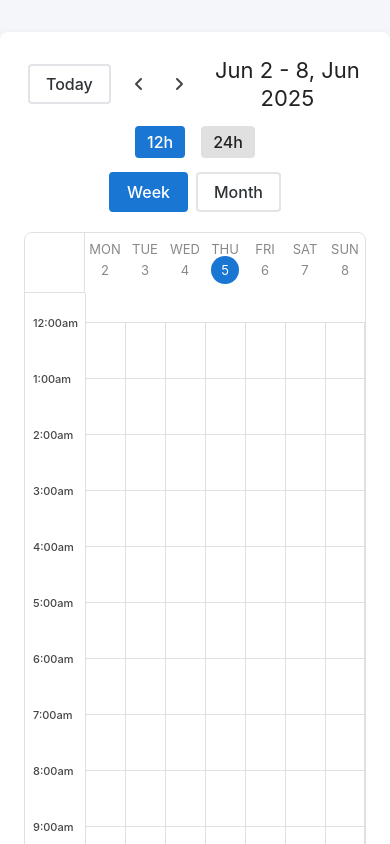
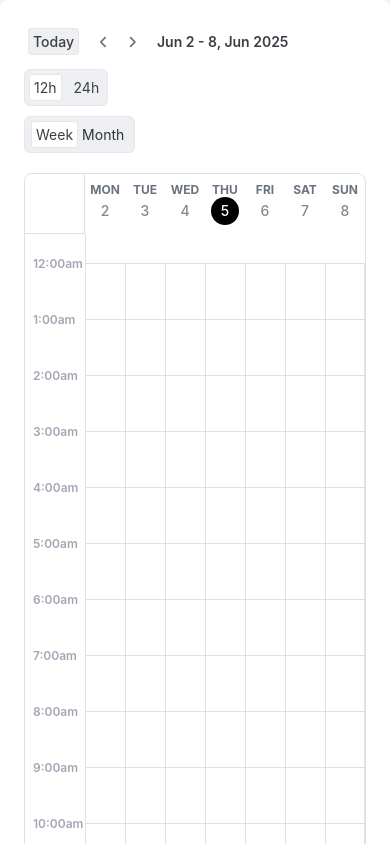
Before and after one commit to Amit-Kumar-Keshri/Calendar-app, a React (Vite) app: page / in a window 390 px wide. Shown: the top 844 px of the page. Built offline with nearby package versions, Linux system fonts and the light colour scheme; no server answers.

Commit message:
updated ui and css

```diff
--- a/src/components/WeekView.tsx
+++ b/src/components/WeekView.tsx
@@ -288,7 +288,7 @@ const WeekView: React.FC<WeekViewProps> = ({ events, onSwitchView }) => {
                 className="weekview-header-cell-date-number"
                 style={{
                   color: isToday ? "#fff" : "#888",
-                  background: isToday ? "#1976d2" : "transparent",
+                  background: isToday ? "#000" : "transparent",
                   borderRadius: isToday ? "50%" : "none",
                 }}
               >
--- a/src/index.css
+++ b/src/index.css
@@ -20,7 +20,7 @@ button {
 }
 
 button:hover {
-  background: #1565c0;
+  background: #292929;
   color: #fff;
 }
 
@@ -29,8 +29,8 @@ h2 {
 }
 
 .calendar-container {
-  max-width: 1100px;
-  margin: 32px auto;
+  max-width: 100%;
+  margin: 0 auto;
   background: #fff;
   border-radius: 8px;
   box-shadow: 0 2px 8px rgba(0, 0, 0, 0.07);
@@ -44,7 +44,7 @@ h2 {
   margin-bottom: 8px;
 }
 
-.month-days > div {
+.month-days>div {
   margin-bottom: 2px;
 }
 
@@ -97,23 +97,7 @@ h2 {
   margin-bottom: 0;
 }
 
-.monthview-nav-btn {
-  background: transparent;
-  color: #2e3336;
-  border: 2px solid #e3e4e7;
-  border-radius: 4px;
-  padding: 6px 16px;
-  margin-right: 8px;
-  font-weight: 500;
-  font-size: 1rem;
-  cursor: pointer;
-  text-transform: capitalize;
-  font-family: var(
-    --gm3-button-outlined-label-text-font,
-    "Inter",
-    sans-serif
-  );
-}
+
 
 .monthview-nav-btn:last-child {
   margin-left: 8px;
@@ -121,29 +105,28 @@ h2 {
 }
 
 .monthview-title {
-  flex: 1;
-  text-align: center;
-  margin: 0;
-  font: 400 22px / 28px "Inter", sans-serif;
+  color: rgb(60, 62, 68);
+  font-family: "Inter", sans-serif;
+  font-weight: 600;
+  font-size: 16px;
 }
 
 .monthview-table .th {
   border: 1px solid #e0e0e0;
   padding: 8px 0;
-  background: #f7f7f7;
+  background: transparent;
   font-weight: 500;
   color: #222;
   text-align: center;
   font-size: 12px;
   line-height: 32px;
-  font-family: var(
-    --gm3-button-outlined-label-text-font,
-    "Inter",
-    sans-serif
-  );
+  font-family: var(--gm3-button-outlined-label-text-font, "Inter", sans-serif);
   color: #444746;
   text-transform: uppercase;
   font-weight: 500;
+  font-family: "Inter", sans-serif;
+  color: #070a0d;
+  font-weight: 700;
 }
 
 .monthview-table .tr {
@@ -179,17 +162,19 @@ h2 {
 }
 
 .monthview-td.monthview-other-month .monthview-date {
-  color: #bbb;
+  color: rgb(60, 62, 68);
   opacity: 0.7;
 }
 
 .monthview-date {
-  font-weight: 500;
-  margin-bottom: 2px;
-  color: #444746;
+  color: rgb(60, 62, 68);
   font-family: "Inter", sans-serif;
   font-size: 16px;
   text-align: center;
+  font-weight: 400;
+  font-size: 14px;
+  line-height: 1.25rem;
+  font-family: "Inter", sans-serif;
 }
 
 .monthview-date.monthview-today {
@@ -245,28 +230,7 @@ h2 {
   margin: 0;
 }
 
-.monthview-switch-month {
-  background: #1976d2;
-  color: #fff;
-  border: 2px solid #1976d2;
-  text-transform: capitalize;
-}
 
-.monthview-switch-week {
-  background: #e0e0e0;
-  color: #222;
-  background: transparent;
-  color: #2e3336;
-  border: 2px solid #e3e4e7;
-  border-radius: 4px;
-  padding: 6px 16px;
-  margin-right: 8px;
-  font-weight: 500;
-  font-size: 1rem;
-  cursor: pointer;
-  text-transform: capitalize;
-  margin: 0;
-}
 
 .weekview-toolbar {
   display: flex;
@@ -275,21 +239,17 @@ h2 {
 }
 
 .weekview-nav-btn {
-  background: transparent;
-  color: #2e3336;
-  border: 2px solid #e3e4e7;
-  border-radius: 4px;
-  padding: 6px 16px;
-  margin-right: 8px;
+  border: 1px solid #e5e7eb;
+  background: #eeeff2;
+  border-radius: 6px;
+  color: rgb(60, 62, 68);
+  font-family: "Inter", sans-serif;
+  font-weight: 400;
+  font-size: 16px;
+  padding: 4px 6px;
+  text-transform: capitalize;
+  margin-right: 10px;
   font-weight: 500;
-  font-size: 1rem;
-  cursor: pointer;
-  text-transform: capitalize;
-  font-family: var(
-    --gm3-button-outlined-label-text-font,
-    "Inter",
-    sans-serif
-  );
 }
 
 .weekview-nav-btn:last-child {
@@ -304,13 +264,27 @@ h2 {
   font: 400 22px / 28px "Inter", sans-serif;
 }
 
-.weekview-switch {
-  margin-top: 0;
-  display: flex;
-  gap: 8px;
+.weekview-switch,
+.monthview-switch {
+  margin-left: 10px;
+  /* display: flex
+; */
+  /* gap: 8px; */
+  border: 1px solid #e5e7eb;
+  background: #eeeff2;
+  border-radius: 6px;
+  color: rgb(60, 62, 68);
+  font-family: "Inter", sans-serif;
+  font-weight: 400;
+  font-size: 16px;
+  padding: 4px 6px;
+  text-transform: capitalize;
+  /* margin-right: 10px; */
+  font-weight: 500;
 }
 
-.weekview-switch-btn {
+.weekview-switch-btn,
+.monthview-switch-btn {
   border: none;
   border-radius: 4px;
   padding: 6px 16px;
@@ -322,11 +296,8 @@ h2 {
 }
 
 .weekview-switch-month {
-  background: #e0e0e0;
-  color: #222;
   background: transparent;
   color: #2e3336;
-  border: 2px solid #e3e4e7;
   border-radius: 4px;
   padding: 6px 16px;
   margin-right: 8px;
@@ -335,13 +306,20 @@ h2 {
   cursor: pointer;
   text-transform: capitalize;
   margin: 0;
+  font-family: "Inter", sans-serif;
+  font-weight: 400;
+  font-size: 14px;
 }
 
 .weekview-switch-week {
-  background: #1976d2;
-  color: #fff;
+  background: #fff;
   cursor: default;
-  border: 2px solid #1976d2;
+  border: 1px solid #e5e7eb;
+  color: rgb(60, 62, 68);
+  font-family: "Inter", sans-serif;
+  font-weight: 400;
+  font-size: 14px;
+  border-radius: 6px;
 }
 
 .weekview-grid {
@@ -364,36 +342,44 @@ h2 {
 
 .weekview-header-cell {
   display: flex;
-  flex-direction: column;
+  /* flex-direction: column; */
+  flex-direction: row;
   align-items: center;
   justify-content: center;
   padding: 0;
   background: transparent;
   border: 1px solid #e0e0e0;
-  min-height: 32px;
+  /* min-height: 32px; */
   /* Removed conflicting styles that were overriding WeekView.tsx */
 }
 
 .weekview-header-cell span:first-child {
   text-transform: uppercase;
-  font-weight: 400; /* Not bold */
-  font-size: 13px; /* Smaller font for day name */
-  color: #888; /* Gray color for day name */
+  font-weight: 400;
+  /* Not bold */
+  font-size: 13px;
+  /* Smaller font for day name */
+  color: #888;
+  /* Gray color for day name */
   margin-bottom: 0;
   text-align: center;
-  letter-spacing: "normal"; /* Corrected: should be a string literal */
+  letter-spacing: "normal";
+  /* Corrected: should be a string literal */
   line-height: 1.1;
 }
 
 .weekview-header-cell span:last-child {
-  font-weight: 400; /* Not bold */
-  font-size: 13px; /* Smaller font for date */
+  font-weight: 400;
+  /* Not bold */
+  font-size: 13px;
+  /* Smaller font for date */
   width: 28px;
   height: 28px;
   line-height: 28px;
   text-align: center;
   display: inline-block;
-  margin-top: 0; /* No margin between day and date */
+  margin-top: 0;
+  /* No margin between day and date */
   margin-bottom: 0;
   transition: background 0.2s;
   /* Colors for non-today will be set inline in React */
@@ -401,10 +387,13 @@ h2 {
 
 .weekview-time-cell {
   position: relative;
-  color: #888; /* Gray color for time */
-  font-size: 13px; /* Smaller font for time */
+  color: #888;
+  /* Gray color for time */
+  font-size: 13px;
+  /* Smaller font for time */
   text-align: left;
-  height: 56px; /* hourHeight */
+  height: 56px;
+  /* hourHeight */
   font-weight: 400;
   text-transform: lowercase;
   background: transparent;
@@ -414,12 +403,14 @@ h2 {
 
 .weekview-time-cell span {
   position: absolute;
-  top: 0px; /* Position at the very top of the cell */
-  left: 8px; /* Padding from the left edge */
-  transform: translateY(
-    -50%
-  ); /* Adjust for perfect vertical centering relative to the top edge */
-  width: calc(100% - 8px); /* Span full width minus left padding */
+  top: 0px;
+  /* Position at the very top of the cell */
+  left: 8px;
+  /* Padding from the left edge */
+  transform: translateY(-50%);
+  /* Adjust for perfect vertical centering relative to the top edge */
+  width: calc(100% - 8px);
+  /* Span full width minus left padding */
 }
 
 .weekview-day-col {
@@ -447,17 +438,19 @@ h2 {
 .weekview-event {
   position: absolute;
   background: #e3f2fd;
-  color: #1976d2;
+  color: #292929;
+  background: transparent;
   margin: 2px;
   padding: 4px 6px;
-  border-radius: 2px;
   font-size: 0.95em;
   box-sizing: border-box;
   z-index: 2;
   overflow: hidden;
-  border: 1px solid #bbdefb;
+  border: 1px solid #292929;
   box-shadow: 0 1px 4px #0001;
   left: 0;
+  border-radius: 6px;
+  background: #fff;
 }
 
 .weekview-event-title {
@@ -518,7 +511,7 @@ h2 {
 .monthview-body {
   display: grid;
   grid-template-columns: repeat(7, 1fr);
-  grid-template-rows: repeat(6, 130px);
+  grid-template-rows: repeat(6, 150px);
   gap: 0;
   width: 100%;
   border-radius: 8px;
@@ -527,7 +520,7 @@ h2 {
 .monthview-body .monthview-td {
   border: 1px solid #dde3ea;
   min-height: 80px;
-  background: #fafbfc;
+  background: transparent;
   padding: 4px 2px 2px 2px;
   box-sizing: border-box;
   position: relative;
@@ -558,12 +551,29 @@ h2 {
   text-overflow: ellipsis;
   font-family: "Inter", sans-serif;
   font-weight: 500;
+  padding: 2px 8px;
+  margin-bottom: 2px;
+  overflow: hidden;
+  z-index: 4;
+  border: 1px solid rgb(60, 62, 68);
+  background: #eeeff2;
+  border-radius: 6px;
+  color: rgb(60, 62, 68) !important;
+  font-family: "Inter", sans-serif;
+  font-weight: 400;
+  font-size: 14px !important;
+  text-transform: capitalize;
+
+  font-weight: 500;
+  background: transparent !important;
+  border-radius: 6px !important;
 }
 
 .monthview-more-link {
-  color: #1976d2;
-  background: #e3f2fd;
-  border-radius: 2px;
+  color: #3c3e44;
+  border: 1px solid #e5e7eb;
+  background: #eeeff2;
+  border-radius: 6px;
   font-size: 12px;
   padding: 1px 4px;
   cursor: pointer;
@@ -573,26 +583,31 @@ h2 {
   transition: background 0.2s;
   font-family: "Inter", sans-serif;
   font-weight: 500;
+  position: relative;
+  z-index: 9;
+  font-family: "Inter", sans-serif;
+  font-weight: 700;
+  font-size: 14px;
 }
 
 .monthview-more-link:hover {
-  background: #bbdefb;
-  text-decoration: underline;
+  color: #ffffff;
+  background: #3c3e44;
 }
 
 .monthview-popup {
   position: absolute;
-  top: 28px;
-  left: 0;
-  right: 0;
+  top: 25px;
+  left: 5px;
+  right: 6px;
   z-index: 10;
   background: #fff;
-  border: 1px solid #1976d2;
+  border: 1px solid #0002;
   border-radius: 6px;
   box-shadow: 0 2px 12px #0002;
   padding: 10px 8px 8px 8px;
   min-width: 140px;
-  max-width: 220px;
+  max-width: 100%;
   min-height: 32px;
   max-height: 220px;
   overflow-y: auto;
@@ -600,10 +615,11 @@ h2 {
 }
 
 .monthview-popup .popup-title {
-  font-weight: 600;
   margin-bottom: 6px;
-  color: #1976d2;
-  font-size: 1em;
+  color: rgb(60, 62, 68) !important;
+  font-family: "Inter", sans-serif;
+  font-weight: 700;
+  font-size: 14px !important;
 }
 
 .monthview-popup .popup-close {
@@ -612,21 +628,26 @@ h2 {
   right: 8px;
   background: none;
   border: none;
-  color: #888;
+  color: #292929;
   font-size: 1.1em;
   cursor: pointer;
 }
 
 .monthview-popup .popup-event {
-  background: #3079ce;
-  color: #fff;
-  border-radius: 3px;
-  padding: 2px 6px;
-  margin-bottom: 3px;
-  font-size: 0.97em;
   white-space: nowrap;
   overflow: hidden;
   text-overflow: ellipsis;
+  border-radius: 4px;
+  padding: 6px 16px;
+  margin-right: 8px;
+  text-transform: capitalize;
+  margin: 0;
+  font-family: "Inter", sans-serif;
+  font-weight: 400;
+  font-size: 14px;
+  background: #292929;
+  color: #fff;
+  margin-bottom: 3px;
 }
 
 .monthview-table .th:first-child {
@@ -643,13 +664,6 @@ h2 {
   align-items: center;
 }
 
-.weekview-switch-btn:hover,
-.weekview-switch-btn:focus,
-.monthview-switch-btn:hover,
-.monthview-switch-btn:focus {
-  border: 2px solid #1565c0;
-}
-
 .button-arrow {
   margin-inline: 20px;
 }
@@ -663,11 +677,14 @@ h2 {
   line-height: normal;
   margin: 0;
   margin-inline: 2px;
+  border-radius: 10px;
+  background: transparent;
+  padding: 0;
 }
 
 .button-arrow .weekview-nav-btn svg path,
 .button-arrow .monthview-nav-btn svg path {
-  fill: #444746;
+  fill: #6b7280;
 }
 
 .button-arrow .weekview-nav-btn:hover,
@@ -685,6 +702,7 @@ h2 {
   font-size: 0.6875rem;
   font-weight: 500;
 }
+
 @media only screen and (max-width: 600px) {
   .head_section {
     display: flex;
@@ -693,10 +711,12 @@ h2 {
     flex-direction: column;
     gap: 10px;
   }
+
   .button-arrow {
     margin-inline: 0;
     margin-right: 10px;
   }
+
   .monthview-title {
     font: 400 20px / 28px "Inter", sans-serif;
   }
@@ -713,13 +733,16 @@ h2 {
 .weekview-toggle-container {
   display: flex;
   align-items: center;
-  gap: 8px;
+  gap: 0;
+  border: 1px solid #e5e7eb;
+  background: #eeeff2;
+  border-radius: 10px;
 }
 
 .weekview-toggle-btn {
   border: none;
   border-radius: 4px;
-  padding: 4px 12px;
+  padding: 4px 6px;
   font-weight: 500;
   cursor: pointer;
 }
@@ -730,8 +753,11 @@ h2 {
 }
 
 .weekview-toggle-btn.inactive {
-  background: #e0e0e0;
-  color: #222;
+  background: transparent;
+  color: rgb(60, 62, 68);
+  font-family: "Inter", sans-serif;
+  font-weight: 400;
+  font-size: 14px;
 }
 
 .weekview-toggle-btn-left {
@@ -746,13 +772,16 @@ h2 {
   border: 1px solid #e0e0e0;
   background: #fff;
   margin-top: 20px;
-  display: grid; /* Keep display: grid here */
-  grid-template-columns: 60px repeat(7, 1fr); /* Keep grid-template-columns here */
+  display: grid;
+  /* Keep display: grid here */
+  grid-template-columns: 60px repeat(7, 1fr);
+  /* Keep grid-template-columns here */
 }
 
 .weekview-time-indicator {
   position: absolute;
-  left: 60px; /* width of time column */
+  left: 60px;
+  /* width of time column */
   right: 0;
   /* top is dynamic and remains inline */
   height: 4px;
@@ -807,27 +836,35 @@ h2 {
 
 .weekview-empty-day-spacer {
   background: #fff;
-  border-left: 1px solid #e0e0e0; /* Add left border to separate from time spacer */
+  border-left: 1px solid #e0e0e0;
+  /* Add left border to separate from time spacer */
   border-bottom: 1px solid #e0e0e0;
 }
 
 .weekview-header-cell {
   display: flex;
-  flex-direction: column;
+  /* flex-direction: column; */
+  flex-direction: row;
   align-items: center;
   justify-content: center;
   padding: 0;
   background: transparent;
   border: none;
-  min-height: 32px; /* Ensure enough space */
+  flex-direction: column;
+  /* min-height: 32px;  */
+  /* Ensure enough space */
 }
 
 .weekview-header-cell span:first-child {
   text-transform: uppercase;
-  font-weight: 400; /* Not bold */
-  font-size: 13px; /* Smaller font for day name */
-  color: #888; /* Gray color for day name */
-  margin-bottom: 0; /* No gap between day and date */
+  font-weight: 400;
+  /* Not bold */
+  font-size: 13px;
+  /* Smaller font for day name */
+  color: #888;
+  /* Gray color for day name */
+  margin-bottom: 0;
+  /* No gap between day and date */
   text-align: center;
   letter-spacing: "normal";
   line-height: 1.1;
@@ -838,21 +875,27 @@ h2 {
   font-size: 13px;
   width: 28px;
   height: 28px;
-  line-height: "28px"; /* Center text vertically in circle */
+  line-height: "28px";
+  /* Center text vertically in circle */
   text-align: center;
   display: inline-block;
-  margin-top: 0; /* No margin between day and date */
+  margin-top: 0;
+  /* No margin between day and date */
   margin-bottom: 0;
   transition: background 0.2s;
   /* Dynamic styles for color, background, borderRadius remain inline */
 }
 
 .weekview-time-cell {
-  position: relative; /* For absolute positioning of span */
-  color: #888; /* Lighter color */
-  font-size: 13px; /* Smaller font */
+  position: relative;
+  /* For absolute positioning of span */
+  color: #888;
+  /* Lighter color */
+  font-size: 13px;
+  /* Smaller font */
   text-align: left;
-  padding-left: 0; /* No padding on cell itself */
+  padding-left: 0;
+  /* No padding on cell itself */
   /* height is dynamic and remains inline */
   font-weight: 400;
   text-transform: lowercase;
@@ -862,12 +905,18 @@ h2 {
 
 .weekview-time-cell span {
   position: absolute;
-  top: 0; /* Position at the very top of the cell */
-  left: 8px; /* Padding from the left edge of the time column */
-  transform: translateY(
-    -50%
-  ); /* Adjust for perfect vertical centering relative to the top edge */
-  width: calc(100% - 8px); /* Span full width minus left padding */
+  top: 0;
+  /* Position at the very top of the cell */
+  left: 8px;
+  /* Padding from the left edge of the time column */
+  transform: translateY(-50%);
+  /* Adjust for perfect vertical centering relative to the top edge */
+  width: calc(100% - 8px);
+  /* Span full width minus left padding */
+  font-family: "Inter", sans-serif;
+  color: #a1a7b3;
+  font-weight: 600;
+  font-size: 12px;
 }
 
 .weekview-day-col {
@@ -888,8 +937,8 @@ h2 {
 }
 
 .weekview-event-multiday {
-  position: relative; /* Keep this to position inside flex container */
-  height: 22px;
+  position: relative;
+  height: 100%;
   background: #1a73e8;
   color: #fff;
   font-weight: 500;
@@ -898,7 +947,18 @@ h2 {
   margin-bottom: 2px;
   overflow: hidden;
   z-index: 4;
-  /* top, left, right, border-radius are dynamic and remain inline */
+  border: 1px solid rgb(60, 62, 68);
+  background: #eeeff2;
+  border-radius: 6px;
+  color: rgb(60, 62, 68) !important;
+  font-family: "Inter", sans-serif;
+  font-weight: 400;
+  font-size: 14px !important;
+  text-transform: capitalize;
+  margin-right: 10px;
+  font-weight: 500;
+  background: transparent !important;
+  border-radius: 6px !important;
 }
 
 .weekview-timed-event-container {
@@ -906,3 +966,217 @@ h2 {
   z-index: 3;
   /* marginTop is dynamic and remains inline */
 }
+
+.weekview-header-cell span:first-child,
+.weekview-header-cell span:last-child {
+  font-family: "Inter", sans-serif;
+  color: rgb(107, 114, 128);
+  font-weight: 700;
+}
+
+.weekview-header-cell span:last-child {
+  font-size: 14px;
+  font-weight: 500;
+}
+
+.weekview-title {
+  color: rgb(60, 62, 68);
+  font-family: "Inter", sans-serif;
+  /* color: rgb(107, 114, 128); */
+  font-weight: 600;
+  font-size: 16px;
+}
+
+.weekview-header-cell span:first-child {
+  font-size: 12px
+}
+
+.weekview-nav-btn svg,
+.monthview-nav-btn svg {
+  font-weight: 400;
+  font-size: .875rem;
+}
+
+.right-view {
+  display: flex;
+  justify-content: center;
+}
+
+.weekview-toggle-btn.active {
+  background: #ffffff;
+  color: #fff;
+  border: 1px solid #e5e7eb;
+  color: rgb(60, 62, 68);
+  font-family: "Inter", sans-serif;
+  font-weight: 400;
+  font-size: 14px;
+  border-radius: 6px;
+}
+
+.weekview-toggle-btn:hover {
+  color: #070a0d;
+}
+
+.monthview-nav-btn {
+  border: 1px solid #e5e7eb;
+  background: #eeeff2;
+  border-radius: 6px;
+  color: rgb(60, 62, 68);
+  font-family: "Inter", sans-serif;
+  font-weight: 400;
+  font-size: 16px;
+  padding: 4px 6px;
+  text-transform: capitalize;
+  margin-right: 10px;
+  font-weight: 500;
+}
+
+.monthview-switch-month {
+  background: #fff;
+  cursor: default;
+  border: 1px solid #e5e7eb;
+  color: rgb(60, 62, 68);
+  font-family: "Inter", sans-serif;
+  font-weight: 400;
+  font-size: 14px;
+  border-radius: 6px;
+}
+
+.monthview-switch-week {
+  background: transparent;
+  color: #2e3336;
+  border-radius: 4px;
+  padding: 6px 16px;
+  margin-right: 8px;
+  font-weight: 500;
+  font-size: 1rem;
+  cursor: pointer;
+  text-transform: capitalize;
+  margin: 0;
+  font-family: "Inter", sans-serif;
+  font-weight: 400;
+  font-size: 14px;
+}
+
+.monthview-body .monthview-td:has(.single-day-event) {
+  /* margin: 5px; */
+  padding: 5px;
+  /* background: rgb(229, 231, 235); */
+}
+
+.monthview-body .monthview-td.monthview-other-month {
+  background: repeating-linear-gradient(120deg,
+      /* angle of the stripes */
+      #e5e8ec,
+      /* light gray color */
+      #e5e8ec 2px,
+      /* stripe width */
+      #ffffff 3px,
+      /* start of white stripe */
+      #ffffff 6px
+      /* stripe width (total pattern size: 20px) */
+    );
+}
+
+@media only screen and (max-width: 1366px) {}
+
+@media only screen and (max-width: 1280px) {
+
+  .single-day-event,
+  .monthview-more-link,
+  .monthview-popup .popup-event,
+  .monthview-popup .popup-title,
+  .weekview-event-multiday,
+  .weekview-event-time,
+  .weekview-event-title {
+    font-size: 12px !important;
+  }
+}
+
+@media only screen and (max-width: 1080px) {
+
+  .single-day-event,
+  .monthview-more-link,
+  .monthview-popup .popup-event,
+  .monthview-popup .popup-title,
+  .weekview-event-multiday,
+  .weekview-event-time,
+  .weekview-event-title {
+    font-size: 12px !important;
+    white-space: wrap;
+  }
+
+  .weekview-event-multiday {
+    padding: 2px;
+    justify-content: center;
+  }
+
+  .single-day-event {
+    padding: 2px;
+  }
+
+  .weekview-event {
+    line-height: normal;
+    height: auto !important;
+  }
+
+  .weekview-event-title {
+    margin-bottom: 5px;
+  }
+
+}
+
+@media only screen and (max-width: 991px) {
+  .weekview-event-multiday {
+    padding: 2px;
+    justify-content: center;
+  }
+
+  .single-day-event {
+    padding: 2px;
+  }
+
+  .single-day-event,
+  .monthview-more-link,
+  .monthview-popup .popup-event,
+  .monthview-popup .popup-title,
+  .weekview-event-multiday {
+    font-size: 12px !important;
+    white-space: wrap;
+  }
+}
+
+@media only screen and (max-width: 768px) {
+  .weekview-nav-btn ,
+  .weekview-toggle-btn.active,
+  .weekview-toggle-btn.inactive,
+  .weekview-switch-week,
+  .weekview-switch-month,
+  .monthview-nav-btn,
+  .monthview-switch-week,
+  .monthview-switch-month{
+    font-size: 14px;
+    padding: 2px 4px;
+    border-radius: 3px;
+  }
+
+  .weekview-title,.monthview-title {
+    font-size: 14px;    color: rgb(60, 62, 68);
+    font-family: "Inter", sans-serif;
+    font-weight: 600;
+  }
+.weekview-toggle-container{    border-radius: 6px;}
+  .button-arrow .weekview-nav-btn,
+  .button-arrow .monthview-nav-btn {
+    width: 25px;
+    height: 25px;
+  }
+}@media only screen and (max-width: 600px) {
+.head_section {
+    display: flex
+;
+    justify-content: flex-start;
+    align-items: flex-start;
+}.weekview-switch, .monthview-switch{ margin-left: 0; margin-right: 10px;}
+.weekview-toggle-container{        margin-right: 10px;}
+}
```
Also changed, not shown: src/components/MonthView.tsx (+10 -26 lines).
